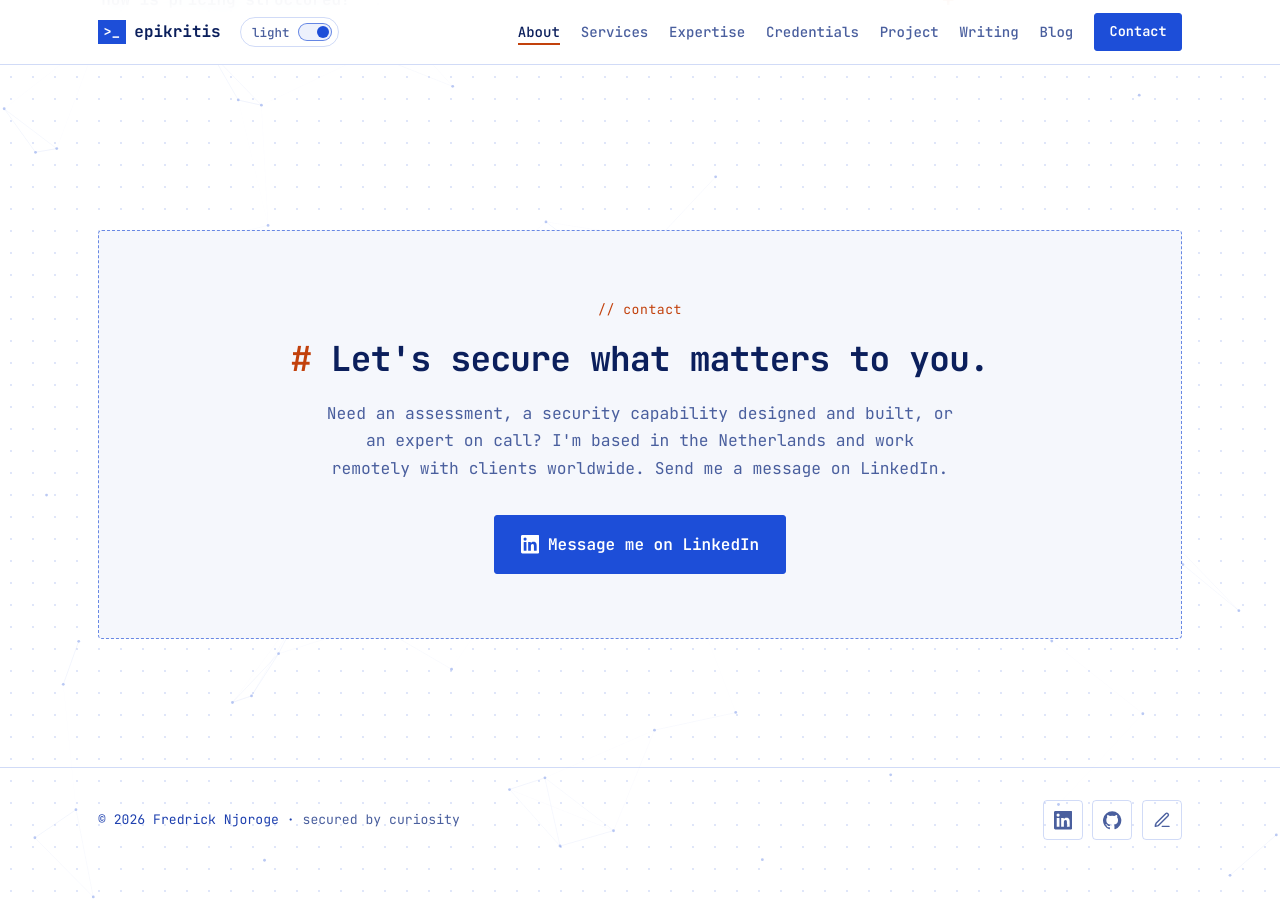
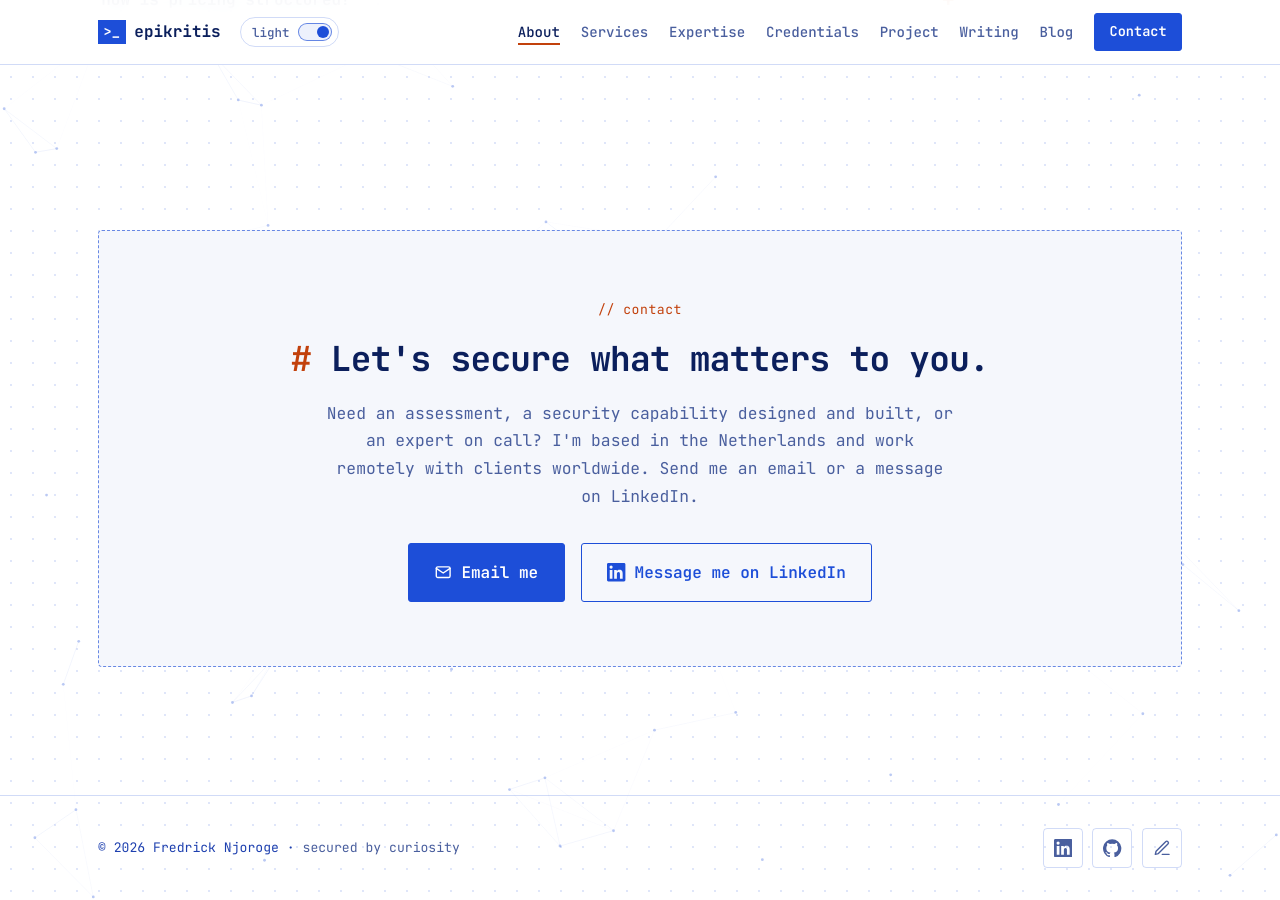
Before and after one commit to epikritis/epikritis.github.io, a Jekyll site: the page built from index.md, in a window 1280 px wide and 900 px high, scrolled down 6624 px. Built offline with Jekyll 4.4.1, drawn with Linux system fonts in a browser that asks for light colours.

Commit message:
Add email button to Contact section
Co-Authored-By: Claude Opus 5.5 <noreply@anthropic.com>

```diff
--- a/_config.yml
+++ b/_config.yml
@@ -8,6 +8,7 @@ lang: en
 
 # Links shown across the site
 linkedin_url: "https://www.linkedin.com/in/fredrick-njoroge"
+email: "fredrick@epikritis.com"
 github_url: "https://github.com/epikritis"
 blog_url: "https://blog.epikritis.com"
 
--- a/_includes/icons.html
+++ b/_includes/icons.html
@@ -6,6 +6,7 @@
 {%- when 'radar' -%}<svg class="icon" viewBox="0 0 24 24" aria-hidden="true" fill="none" stroke="currentColor" stroke-width="1.6" stroke-linecap="round" stroke-linejoin="round"><circle cx="12" cy="12" r="9"/><circle cx="12" cy="12" r="5"/><circle cx="12" cy="12" r="1.2" fill="currentColor"/><path d="M12 12 18.4 5.6"/></svg>
 {%- when 'laptop' -%}<svg class="icon" viewBox="0 0 24 24" aria-hidden="true" fill="none" stroke="currentColor" stroke-width="1.6" stroke-linecap="round" stroke-linejoin="round"><rect x="4" y="4" width="16" height="11" rx="1.5"/><path d="M2 19h20"/><path d="m12 7.5 2.5 1v1.8c0 1.4-1.1 2.4-2.5 2.9-1.4-.5-2.5-1.5-2.5-2.9V8.5Z"/></svg>
 {%- when 'mail' -%}<svg class="icon" viewBox="0 0 24 24" aria-hidden="true" fill="none" stroke="currentColor" stroke-width="1.6" stroke-linecap="round" stroke-linejoin="round"><rect x="3" y="5" width="18" height="14" rx="2"/><path d="m3 7 9 6 9-6"/><circle cx="18.5" cy="17.5" r="3.5" fill="var(--bg)"/><path d="m17 17.5 1 1 2-2"/></svg>
+{%- when 'envelope' -%}<svg class="icon" viewBox="0 0 24 24" aria-hidden="true" fill="none" stroke="currentColor" stroke-width="1.8" stroke-linecap="round" stroke-linejoin="round"><rect x="3" y="5" width="18" height="14" rx="2"/><path d="m3 7 9 6 9-6"/></svg>
 {%- when 'scale' -%}<svg class="icon" viewBox="0 0 24 24" aria-hidden="true" fill="none" stroke="currentColor" stroke-width="1.6" stroke-linecap="round" stroke-linejoin="round"><path d="M12 3v18"/><path d="M7 21h10"/><path d="M5 7h14"/><path d="m5 7-3 7a3 3 0 0 0 6 0Z"/><path d="m19 7-3 7a3 3 0 0 0 6 0Z"/></svg>
 {%- when 'phone' -%}<svg class="icon" viewBox="0 0 24 24" aria-hidden="true" fill="none" stroke="currentColor" stroke-width="1.6" stroke-linecap="round" stroke-linejoin="round"><rect x="6" y="2" width="12" height="20" rx="2.5"/><path d="M11 18.5h2"/><path d="m12 6.5 3 1.2v2.2c0 1.8-1.3 3-3 3.6-1.7-.6-3-1.8-3-3.6V7.7Z"/></svg>
 {%- when 'pin' -%}<svg class="icon" viewBox="0 0 24 24" aria-hidden="true" fill="none" stroke="currentColor" stroke-width="1.8" stroke-linecap="round" stroke-linejoin="round"><path d="M12 21s-7-6.2-7-11.5a7 7 0 0 1 14 0C19 14.8 12 21 12 21Z"/><circle cx="12" cy="9.5" r="2.5"/></svg>
--- a/_layouts/home.html
+++ b/_layouts/home.html
@@ -244,7 +244,10 @@ layout: default
   <div class="contact reveal">
     <p class="eyebrow mono">// contact</p>
     <h2>Let's secure what matters to you.</h2>
-    <p class="lead">Need an assessment, a security capability designed and built, or an expert on call? I'm based in the Netherlands and work remotely with clients worldwide. Send me a message on LinkedIn.</p>
-    <a class="btn btn-primary btn-lg" href="{{ site.linkedin_url }}" target="_blank" rel="noopener">{% include icons.html name='linkedin' %} Message me on LinkedIn</a>
+    <p class="lead">Need an assessment, a security capability designed and built, or an expert on call? I'm based in the Netherlands and work remotely with clients worldwide. Send me an email or a message on LinkedIn.</p>
+    <div class="contact-actions">
+      <a class="btn btn-primary btn-lg" href="mailto:{{ site.email }}">{% include icons.html name='envelope' %} Email me</a>
+      <a class="btn btn-ghost btn-lg" href="{{ site.linkedin_url }}" target="_blank" rel="noopener">{% include icons.html name='linkedin' %} Message me on LinkedIn</a>
+    </div>
   </div>
 </section>
--- a/assets/css/main.css
+++ b/assets/css/main.css
@@ -338,6 +338,7 @@ p { margin: 0 0 1em; }
   background: var(--bg-2); border: 1px dashed var(--border-strong);
 }
 .contact .lead { margin: 0 auto 2rem; }
+.contact-actions { display: flex; flex-wrap: wrap; gap: 1rem; justify-content: center; }
 
 /* ---------- Footer ---------- */
 .site-footer { border-top: 1px solid var(--border); padding: 2rem 0; margin-top: 2rem; }
```
